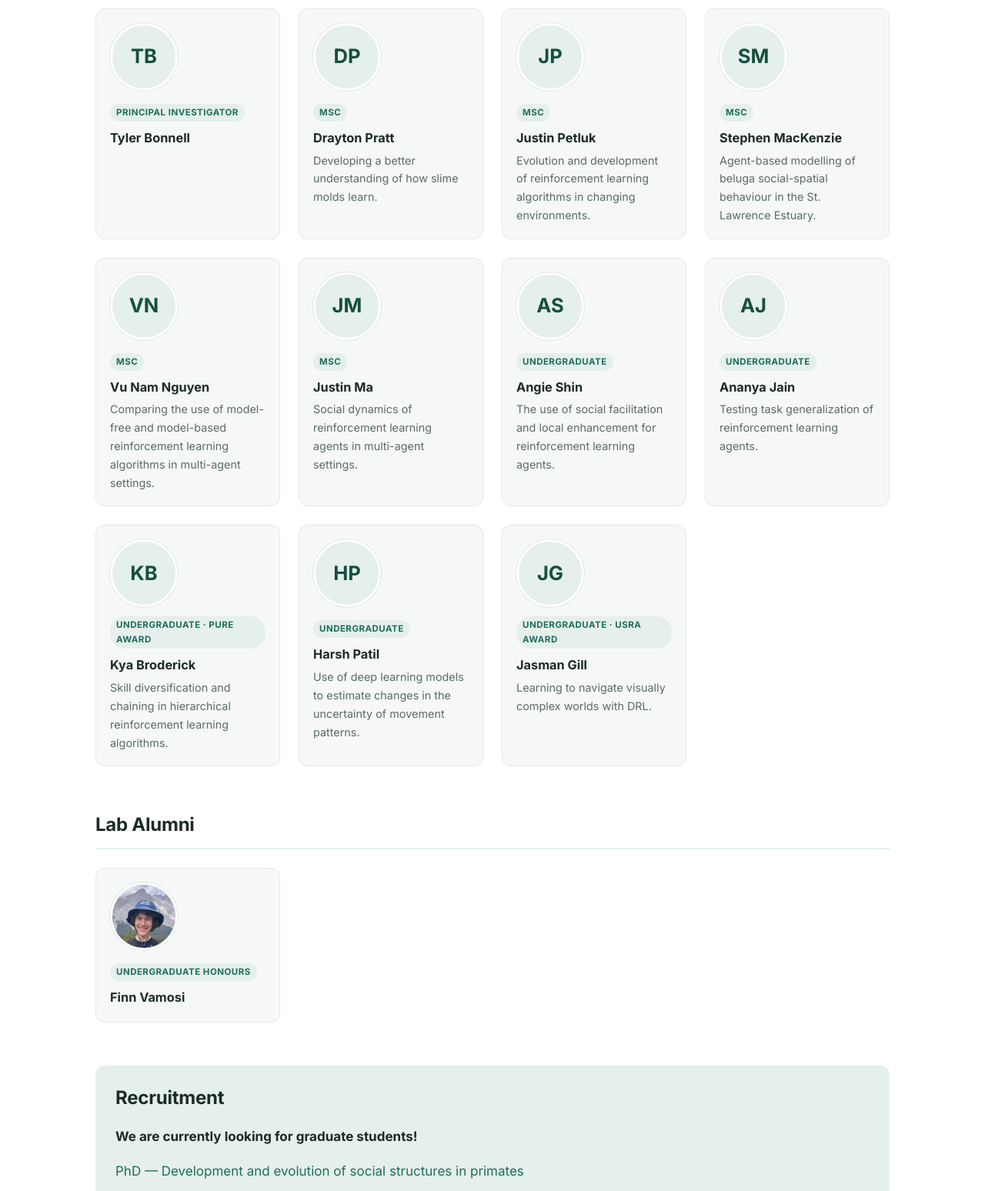
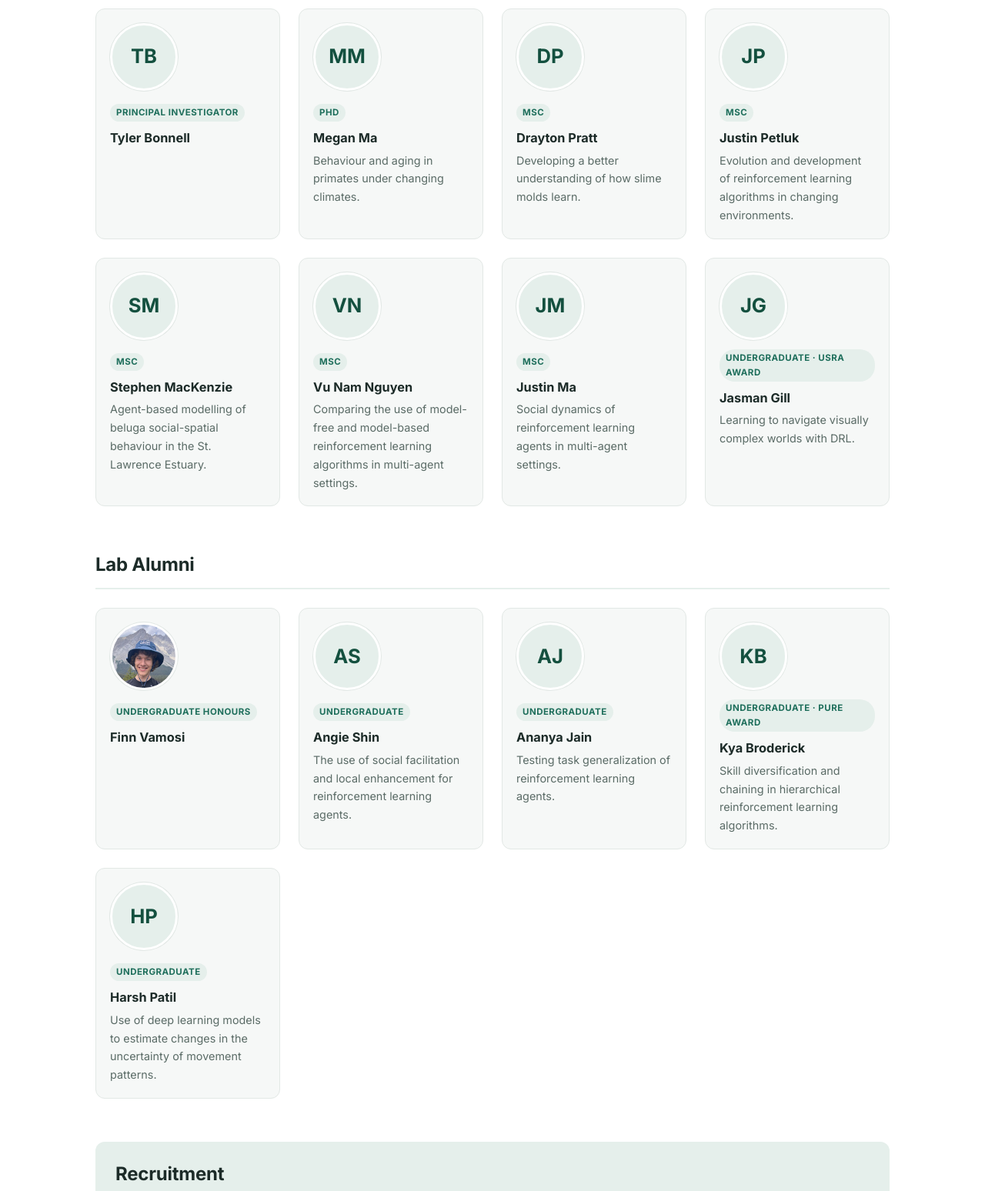
Before and after one commit to tbonne/tbonne.github.io, a plain HTML site: page people.html in a window 1280 px wide. Shown: the part 180-1728 px from the top of the page at 77% size. Drawn offline with Linux system fonts and the light colour scheme.

Commit message:
Update lab members: add Megan Ma, move undergrads to alumni, trim recruitment

```diff
--- a/people.html
+++ b/people.html
@@ -39,6 +39,13 @@
           </div>
 
           <div class="person">
+            <div class="avatar">MM</div>
+            <span class="role">PhD</span>
+            <div class="name">Megan Ma</div>
+            <div class="blurb">Behaviour and aging in primates under changing climates.</div>
+          </div>
+
+          <div class="person">
             <div class="avatar">DP</div>
             <span class="role">MSc</span>
             <div class="name">Drayton Pratt</div>
@@ -74,6 +81,26 @@
           </div>
 
           <div class="person">
+            <div class="avatar">JG</div>
+            <span class="role">Undergraduate · USRA award</span>
+            <div class="name">Jasman Gill</div>
+            <div class="blurb">Learning to navigate visually complex worlds with DRL.</div>
+          </div>
+
+        </div>
+      </section>
+
+      <section>
+        <h2>Lab Alumni</h2>
+        <div class="people-grid" style="margin-top:24px">
+          <div class="person">
+            <img class="avatar" src="assets/img/fin-vamosi.jpeg" alt="Finn Vamosi"
+                 onerror="this.outerHTML='&lt;div class=\'avatar\'&gt;FV&lt;/div&gt;'">
+            <span class="role">Undergraduate Honours</span>
+            <div class="name">Finn Vamosi</div>
+          </div>
+
+          <div class="person">
             <div class="avatar">AS</div>
             <span class="role">Undergraduate</span>
             <div class="name">Angie Shin</div>
@@ -100,34 +127,12 @@
             <div class="name">Harsh Patil</div>
             <div class="blurb">Use of deep learning models to estimate changes in the uncertainty of movement patterns.</div>
           </div>
-
-          <div class="person">
-            <div class="avatar">JG</div>
-            <span class="role">Undergraduate · USRA award</span>
-            <div class="name">Jasman Gill</div>
-            <div class="blurb">Learning to navigate visually complex worlds with DRL.</div>
-          </div>
-
-        </div>
-      </section>
-
-      <section>
-        <h2>Lab Alumni</h2>
-        <div class="people-grid" style="margin-top:24px">
-          <div class="person">
-            <img class="avatar" src="assets/img/fin-vamosi.jpeg" alt="Finn Vamosi"
-                 onerror="this.outerHTML='&lt;div class=\'avatar\'&gt;FV&lt;/div&gt;'">
-            <span class="role">Undergraduate Honours</span>
-            <div class="name">Finn Vamosi</div>
-          </div>
         </div>
       </section>
 
       <section>
         <div class="callout">
           <h2>Recruitment</h2>
-          <p><strong>We are currently looking for graduate students!</strong></p>
-          <p><a href="assets/pdf/phd_dynsoc.pdf">PhD — Development and evolution of social structures in primates</a></p>
           <p>If you are an undergraduate at the University of Calgary and would like to chat, feel free to reach out! We often have projects in Data Science, AI, Animal Behaviour, or Ecology that need a helping hand. There are also paid summer opportunities:
             <a href="https://ucalgary.ca/experiential-learning/undergraduate-research/pure">PURE</a> and
             <a href="https://research.ucalgary.ca/students/usra-undergrad">USRA</a> awards.</p>
```
